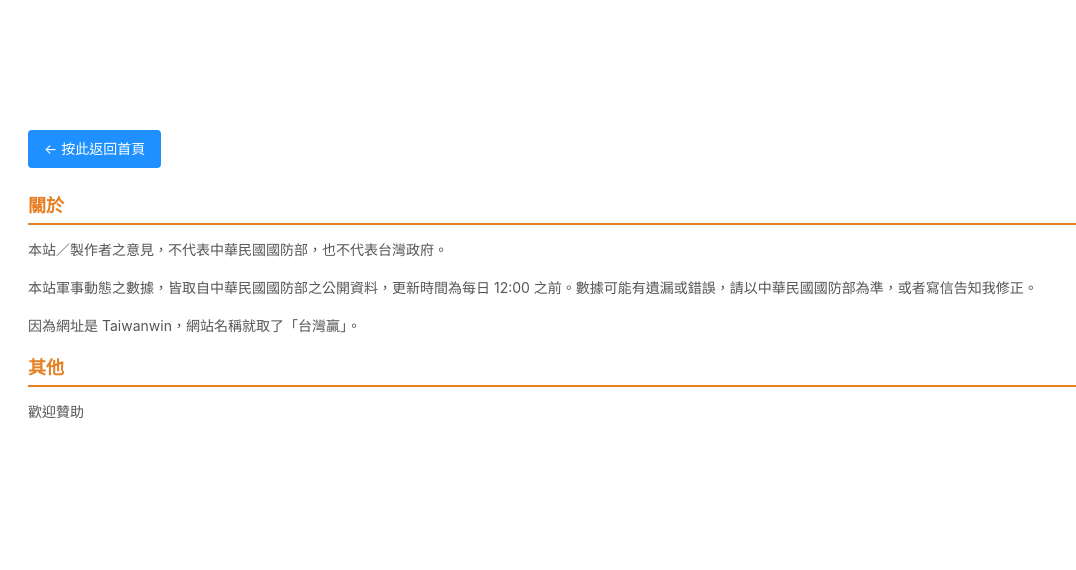
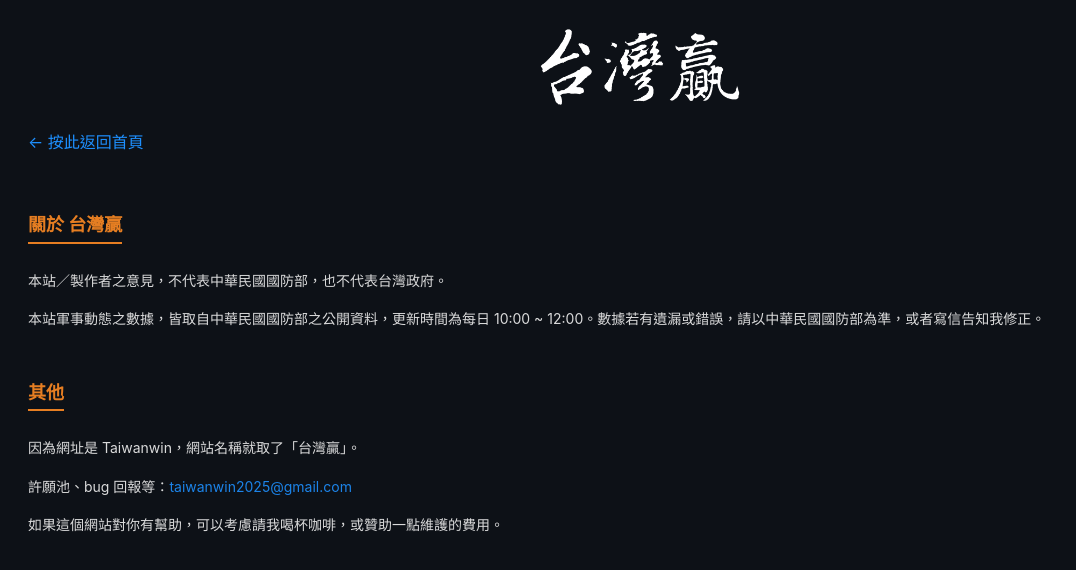
Before and after one commit to marcsie/taiwainwin, a plain HTML site: page about.html in a window 1280 px wide. Shown: the whole page, without its empty margins (0-1076 px from the left). Drawn offline with Linux system fonts and the light colour scheme.

Commit message:
Update about.html

```diff
--- a/about.html
+++ b/about.html
@@ -3,84 +3,80 @@
 <head>
   <meta charset="UTF-8" />
   <meta name="viewport" content="width=device-width, initial-scale=1.0"/>
-  <title>關於 – 臺海周邊海、空域動態</title>
+  <title>關於 – 台灣贏</title>
   <style>
-    /* ---------- 全域樣式 ---------- */
+    /* ---------- 全域版面 ---------- */
     body {
-      background: #FFFFFF;       /* 背景：純白 */
-      color: #333333;            /* 主要文字：深灰 */
-      font-family: -apple-system, BlinkMacSystemFont,
-        "Segoe UI", Roboto, "Noto Sans TC", sans-serif;
+      background: #0D1117;       /* 跟 index 同樣底色 */
+      color: #F0F0F0;            /* 文字預設色 */
+      font-family: -apple-system, BlinkMacSystemFont, "Segoe UI", Roboto, "Noto Sans TC", sans-serif;
       line-height: 1.6;
       padding: 20px;
     }
-    a {
-      text-decoration: none;
-    }
+    a { text-decoration: none; }
 
-    /* ---------- 1. Logo 置中 ---------- */
+    /* ---------- Logo 置中 ---------- */
     .logo {
-      display: block;            /* 區塊元素，才能置中 */
-      margin: 0 auto 24px;       /* 上下間距 24px */
-      max-width: 200px;          /* 最寬 200px */
+      display: block;            /* 區塊元素才能置中 */
+      margin: 0 auto 24px;       /* 上方 0、左右自動、下方 24px */
+      max-width: 200px;          /* 最寬 200px，可視需求調整 */
       height: auto;
     }
 
-    /* ---------- 2. 返回首頁按鈕樣式 ---------- */
-    .back-button {
-      display: inline-block;     /* 像按鈕一樣排版 */
-      background-color: #1e90ff; /* 藍底 */
-      color: #ffffff;            /* 白字 */
-      padding: 8px 16px;         /* 內距 */
-      border-radius: 4px;        /* 圓角 */
-      font-size: 14px;
+    /* ---------- 返回連結 ---------- */
+    .back-link {
+      display: block;            /* 獨立一行 */
+      color: #1e90ff;            /* 藍色 */
+      font-size: 16px;
       margin-bottom: 24px;       /* 與下方內容間距 */
     }
-    .back-button:hover {
-      background-color: #1c86ee; /* 滑過時顏色加深 */
+    .back-link:hover {
+      opacity: 0.8;
     }
 
-    /* ---------- 區塊標題（關於、其他） ---------- */
+    /* ---------- 區塊標題 ---------- */
     .section-title {
       position: relative;
-      color: #e67e22; /* 橘色文字 */
+      display: inline-block;
+      color: #e67e22;            /* 橘色文字 */
       font-size: 18px;
-      margin: 0 0 12px;
-      padding-bottom: 4px; /* 底下留空間放底線 */
+      margin: 32px 0 12px;
+      padding-bottom: 4px;       /* 底下留空間放底線 */
     }
     .section-title::after {
       content: "";
       position: absolute;
       left: 0; bottom: 0;
       width: 100%; height: 2px;
-      background: #e67e22; /* 橘色底線 */
+      background: #e67e22;       /* 橘色底線 */
     }
 
-    /* ---------- 內文段落樣式 ---------- */
+    /* ---------- 內文段落 ---------- */
     .about-container p {
-      color: #555555;    /* 次要文字：深灰但比主文字淺 */
+      margin-bottom: 16px;
       font-size: 14px;
-      margin-bottom: 16px;
+      opacity: 0.9;
     }
   </style>
 </head>
 <body>
   <div class="about-container">
-    <!-- 1. 頁面最上方 logo -->
+    <!-- 1. Logo 置中顯示 -->
     <img src="taiwanwin-logo-w.png" alt="Taiwanwin Logo" class="logo">
 
-    <!-- 2. 返回首頁按鈕 -->
-    <a href="index.html" class="back-button">← 按此返回首頁</a>
+    <!-- 2. 返回首頁 -->
+    <a class="back-link" href="index.html">← 按此返回首頁</a>
 
     <!-- 「關於」 區塊 -->
-    <h2 class="section-title">關於</h2>
+    <h2 class="section-title">關於 台灣贏</h2>
     <p>本站／製作者之意見，不代表中華民國國防部，也不代表台灣政府。</p>
-    <p>本站軍事動態之數據，皆取自中華民國國防部之公開資料，更新時間為每日 12:00 之前。數據可能有遺漏或錯誤，請以中華民國國防部為準，或者寫信告知我修正。</p>
-    <p>因為網址是 Taiwanwin，網站名稱就取了「台灣贏」。</p>
+    <p>本站軍事動態之數據，皆取自中華民國國防部之公開資料，更新時間為每日 10:00 ~ 12:00。數據若有遺漏或錯誤，請以中華民國國防部為準，或者寫信告知我修正。</p>
 
     <!-- 「其他」 區塊 -->
     <h2 class="section-title">其他</h2>
-    <p>歡迎贊助</p>
+    <p>因為網址是 Taiwanwin，網站名稱就取了「台灣贏」。</p>
+    <p>許願池、bug 回報等：<a href="mailto:taiwanwin2025@gmail.com" style="color:#1e90ff;">taiwanwin2025@gmail.com</a></p>
+    <p>如果這個網站對你有幫助，可以考慮請我喝杯咖啡，或贊助一點維護的費用。</p>
   </div>
 </body>
 </html>
```
